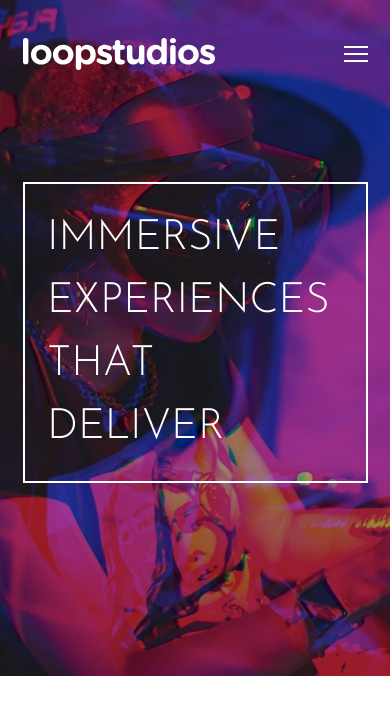
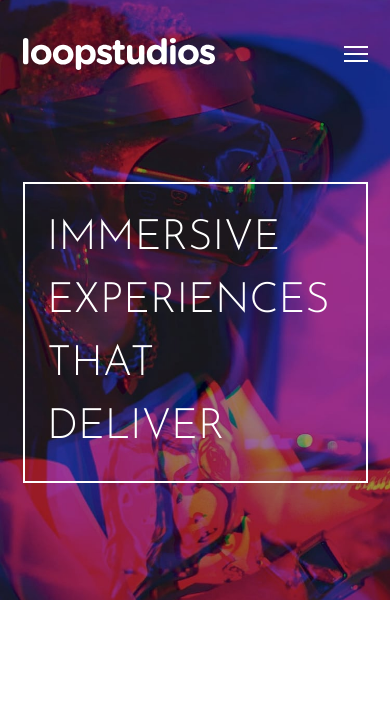
Before and after one commit to molinax/loops-studios, a React (Vite) app: page / in a window 390 px wide. Shown: the top 714 px of the page. Built offline with nearby package versions, Linux system fonts and the light colour scheme.

Commit message:
hero image height modified

```diff
--- a/src/components/containers/Hero.jsx
+++ b/src/components/containers/Hero.jsx
@@ -6,7 +6,7 @@ const Hero = () => {
     <section className="container flex sm:py-12">
       <picture>
         <source media="(max-width: 640px)" srcSet={heroMobile} />
-        <img src={heroDesktop} alt="Immersive experience" className="absolute top-0 left-0 w-screen -z-20 sm:object-cover sm:h-[30rem]" />
+        <img src={heroDesktop} alt="Immersive experience" className="absolute top-0 left-0 w-screen -z-20 object-cover h-auto max-h-[40rem] sm:h-[30rem]" />
       </picture>
       <div className="relative -z-20 -bottom-20 p-6 border-2 border-white large-title-text text-white w-auto max-w-xl sm:bottom-0">
         <h1 className="large-title-text text-white">
```
